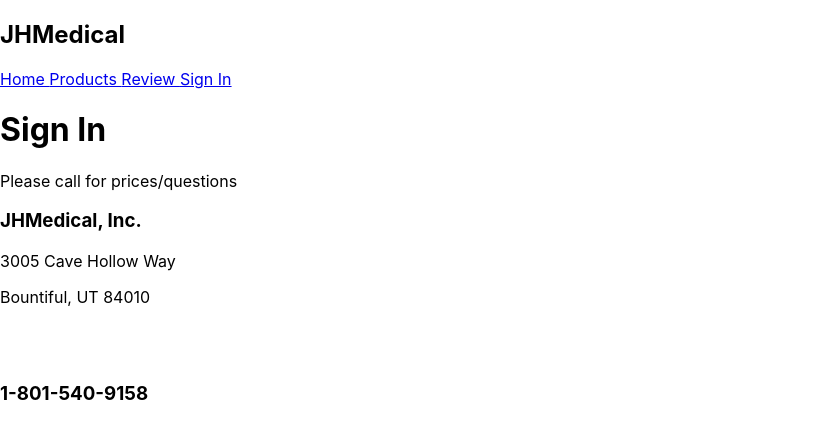
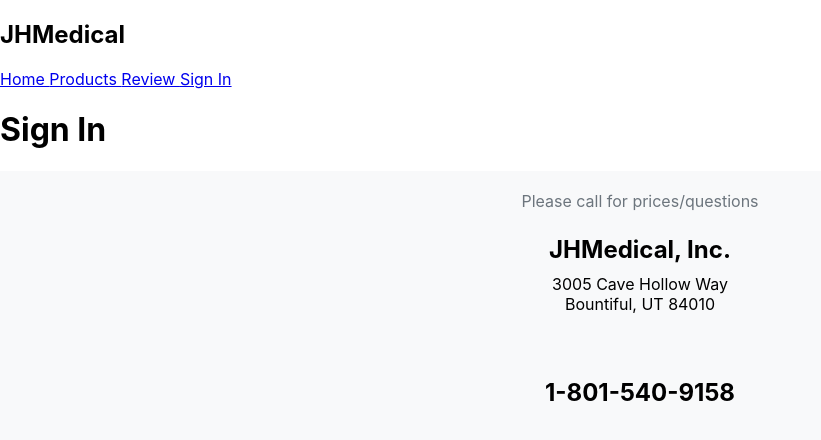
Before and after one commit to BrockHanni/JHMedical, a React (Create React App) app in the folder client/: page /Signin in a window 1280 px wide. Shown: the top 440 px of the page, without its empty margins (0-821 px from the left). Built offline with nearby package versions, Linux system fonts and the light colour scheme.

Commit message:
footer css

```diff
--- a/client/src/index.css
+++ b/client/src/index.css
@@ -11,3 +11,27 @@
   font-family: source-code-pro, Menlo, Monaco, Consolas, 'Courier New',
     monospace;
 }
+
+ /* Footer  */
+ .footer {
+  background-color: #f8f9fa;
+  padding: 20px;
+  text-align: center;
+}
+
+.footer h3 {
+  font-size: 24px;
+  margin-bottom: 10px;
+}
+
+.footer p {
+  margin: 0;
+}
+
+.footer .container {
+  margin-bottom: 20px;
+}
+
+.footer .text-muted {
+  color: #6c757d;
+}
```
